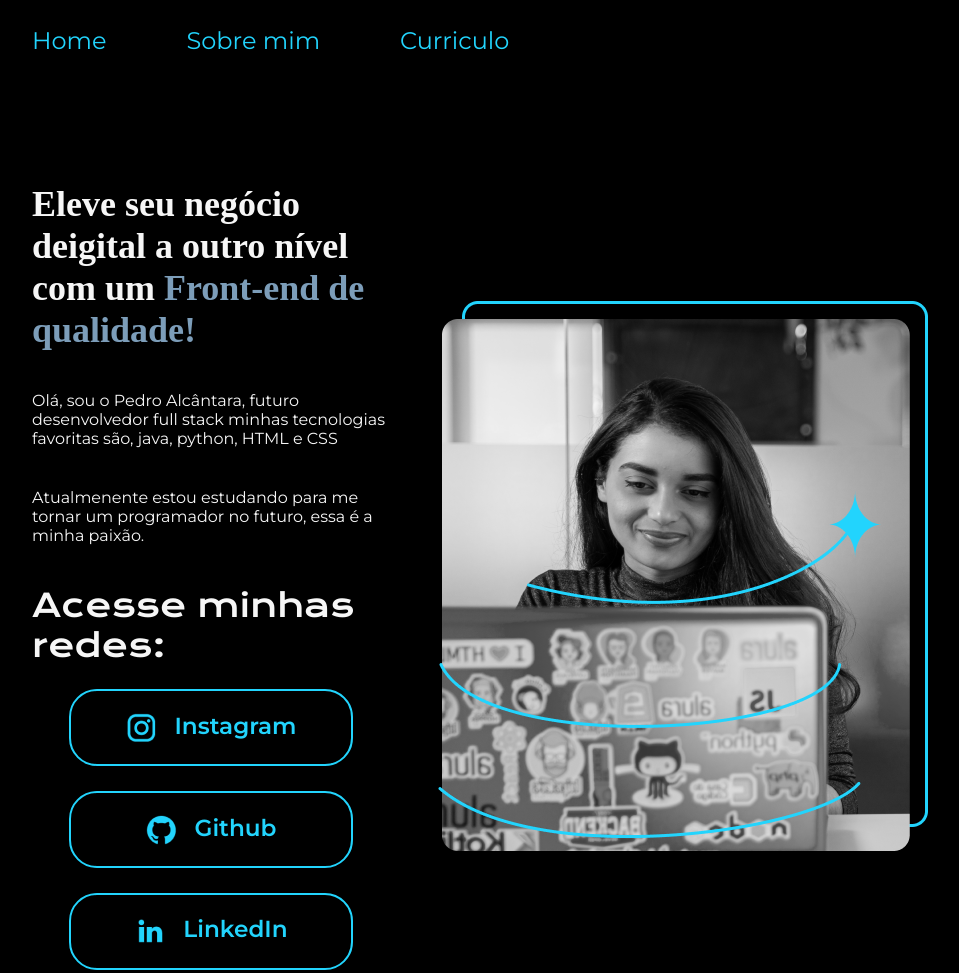
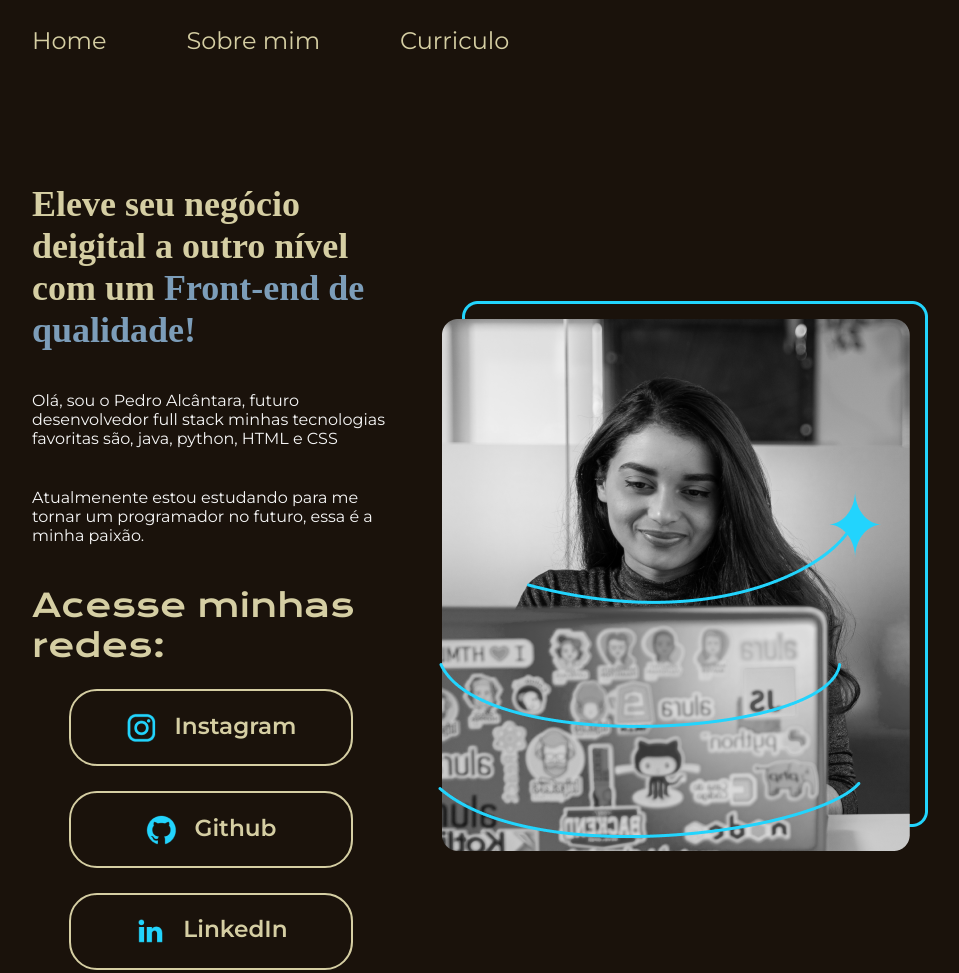
Before and after one commit to pedroalcantaragarcia/meu-curriculo, a plain HTML site: page index.html in a window 1280 px wide. Shown: the top 973 px of the page, without its empty margins (160-1119 px from the left). Drawn offline with nearby package versions, Linux system fonts and the light colour scheme.

Commit message:
portfolio-revisao

```diff
--- a/index.html
+++ b/index.html
@@ -25,11 +25,11 @@
                     <img src="./assets/instagram.png">
                     Instagram
                 </a>
-                <a class="apresentacao__links__link">
+                <a class="apresentacao__links__link" href="https://github.com/pedroalcantaragarcia">
                     <img src="./assets/github.png">
                     Github
                 </a>
-                <a class="apresentacao__links__link" href="https://linkedin/in/pedro-alcantara-garcia">
+                <a class="apresentacao__links__link" href="https://www.linkedin.com/in/pedro-alcantara-garcia/">
                     <img src="./assets/linkedin.png">
                     LinkedIn
                 </a>
--- a/styles/styles.css
+++ b/styles/styles.css
@@ -1,9 +1,10 @@
 @import url('https://fonts.googleapis.com/css2?family=Krona+One&family=Montserrat:ital,wght@0,100..900;1,100..900&display=swap');
 
 :root {
-    --cor-principal: #000000;
-    --cor-secundaria: #f6f6f6;
-    --cor-tercearia: #22d4fd;
+    --cor-principal: #1A120B;
+    --cor-secundaria: #D5CEA3;
+    --cor-tercearia: #D5CEA3;
+    --cor-holder: #E5E5CB;
 }
 
 * {
```
